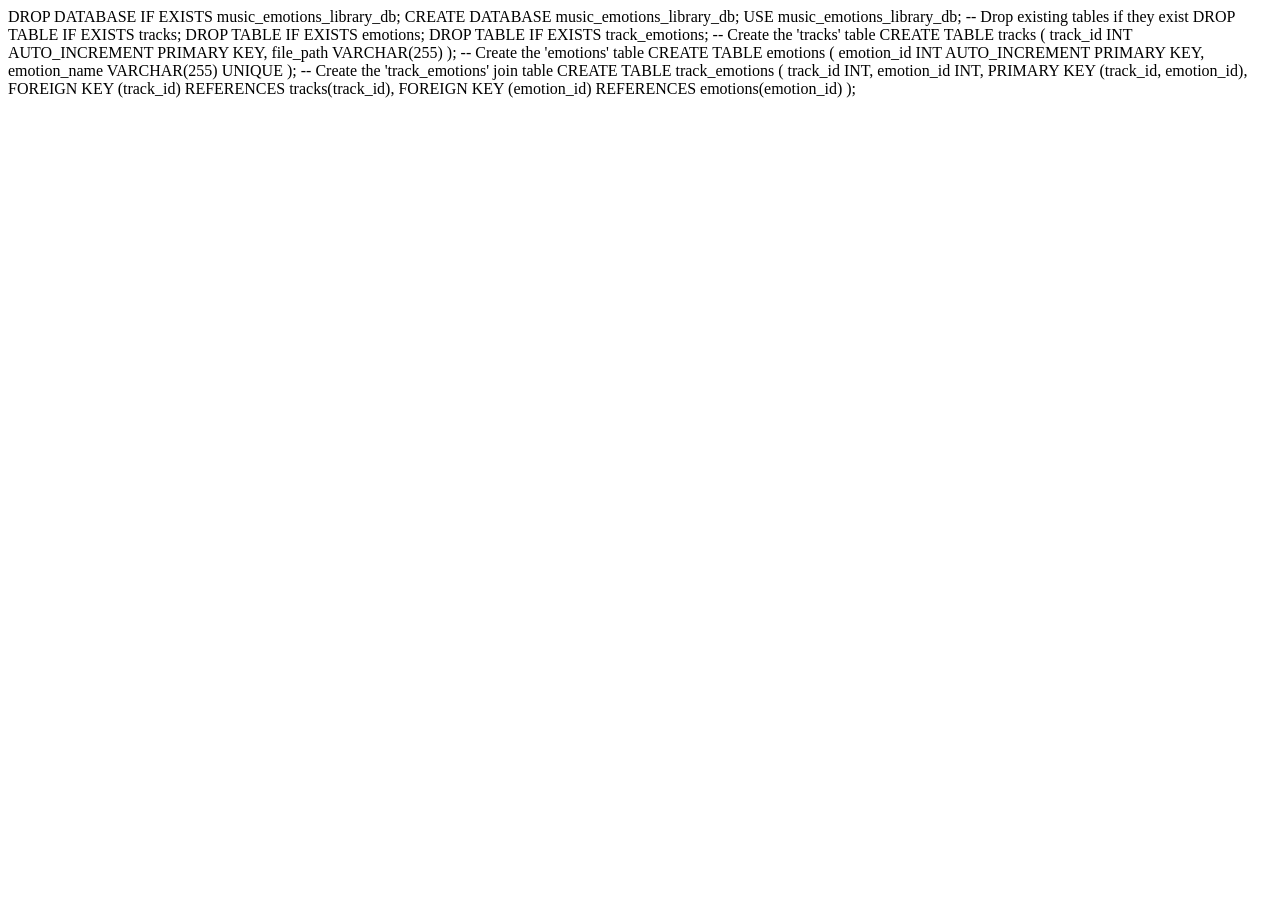
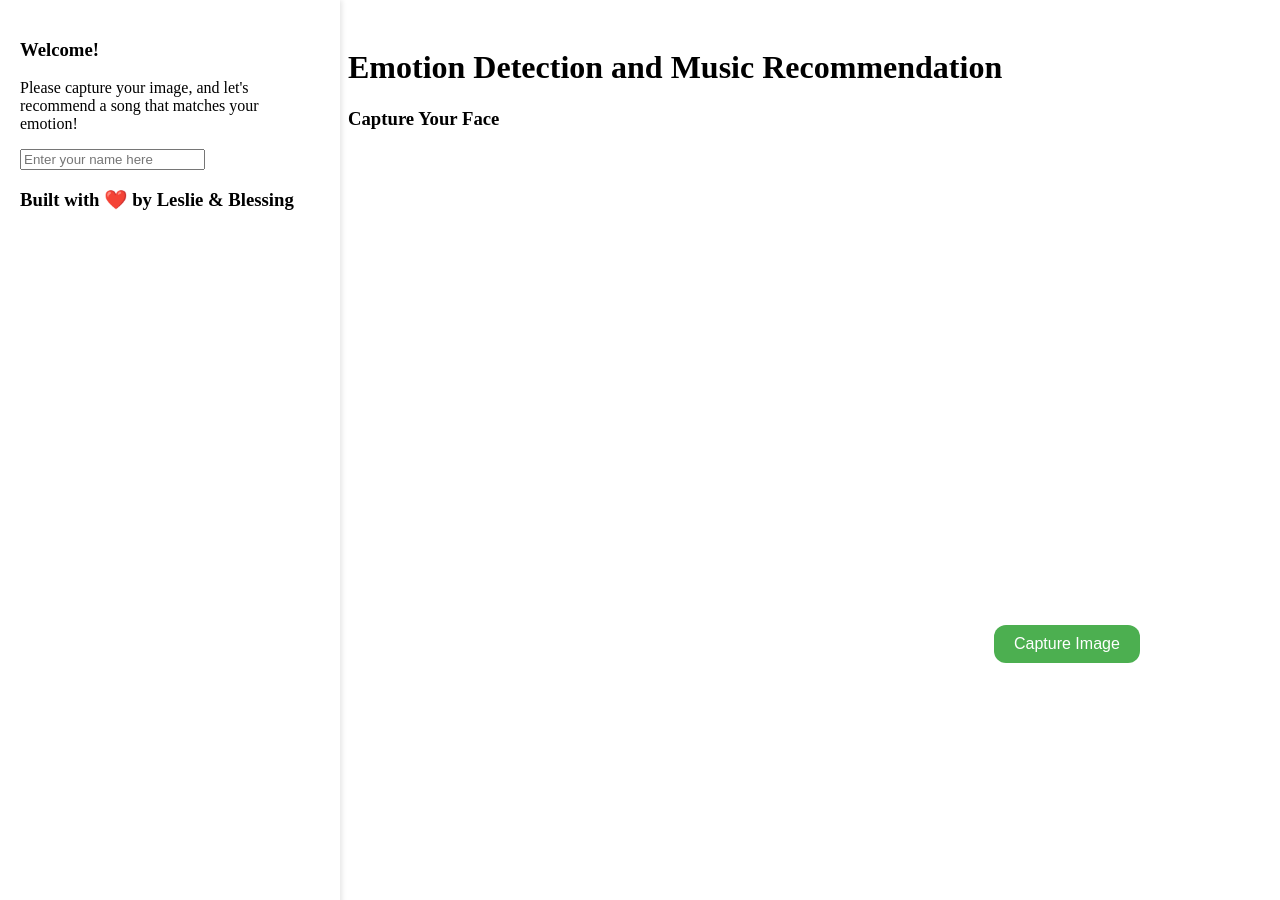
Before and after one commit to BlessingLeslie/Group20MusicRecommendation, a Flask app: page / in a window 1280 px wide. Run offline with Flask 3, Linux system fonts and the light colour scheme; some libraries are stand-ins or nearby versions.

Commit message:
Update capture.html

```diff
--- a/templates/capture.html
+++ b/templates/capture.html
@@ -1,29 +1,186 @@
-DROP DATABASE IF EXISTS music_emotions_library_db;
-CREATE DATABASE music_emotions_library_db;
-USE music_emotions_library_db;
+<!DOCTYPE html>
+<html lang="en">
+<head>
+    <meta charset="UTF-8">
+    <title>Emotion Detection and Music Recommendation</title>
+    <link href="https://fonts.googleapis.com/css2?family=Roboto:wght@400;700&display=swap" rel="stylesheet">
+    <style>
+    #body {
+    font-family: 'Roboto', sans-serif;
+    background-color: #F5F5F5;
+    text-align: center;
+  }
+  #video {
+    margin-top: 20px;
+  }
+  #snap {
+    background-color: #4CAF50;
+    border: none;
+    color: white;
+    padding: 10px 20px;
+    text-align: center;
+    text-decoration: none;
+    display: inline-block;
+    font-size: 16px;
+    margin: 4px 2px;
+    cursor: pointer;
+    border-radius: 12px;
+  }
+  #emotion, #audioPlayer, #downloadButton {
+    margin-top: 20px;
+  }
+  .container {
+    margin: 20px;
+    padding: 20px;
+  }
+  .sidebar {
+    text-align: left;
+    position: fixed;
+    top: 0;
+    left: 0;
+    width: 300px;
+    height: 100%;
+    background-color: #fff;
+    padding: 20px;
+    box-shadow: 2px 0px 5px rgba(0,0,0,0.1);
+  }
+  .content {
+    margin-left: 320px;
+    padding: 20px;
+  }
+  .emotion-message {
+    color: #555;
+    font-size: 1.2em;
+    margin-top: 20px;
+  }
+  .happy {
+    color: #2ecc71;
+  }
+  .sad {
+    color: #3498db;
+  }
+  .surprise {
+    color: #9b59b6;
+  }
+  .angry {
+  color: #E74C3C;
+    }
+    .fear {
+    color: #F1C40F;
+    }
+    .disgust {
+    color: #95A5A6;
+    }
+    .neutral {
+    color: #7F8C8D;
+    }
 
--- Drop existing tables if they exist
-DROP TABLE IF EXISTS tracks;
-DROP TABLE IF EXISTS emotions;
-DROP TABLE IF EXISTS track_emotions;
+  #downloadButton {
+    background-color: #3498db;
+    color: white;
+    padding: 10px 20px;
+    margin: 10px 0;
+    border: none;
+    border-radius: 5px;
+    cursor: pointer;
+  }
+</style>
+</head>
+<body>
 
--- Create the 'tracks' table
-CREATE TABLE tracks (
-    track_id INT AUTO_INCREMENT PRIMARY KEY,
-    file_path VARCHAR(255)
-);
+<div class="sidebar">
+  <h3>Welcome!</h3>
+  <p>Please capture your image, and let's recommend a song that matches your emotion!</p>
+  <input type="text" id="nameInput" placeholder="Enter your name here">
 
--- Create the 'emotions' table
-CREATE TABLE emotions (
-    emotion_id INT AUTO_INCREMENT PRIMARY KEY,
-    emotion_name VARCHAR(255) UNIQUE
-);
+  <h3>Built with &#10084;&#65039; by Leslie & Blessing<h3>
+</div>
 
--- Create the 'track_emotions' join table
-CREATE TABLE track_emotions (
-    track_id INT,
-    emotion_id INT,
-    PRIMARY KEY (track_id, emotion_id),
-    FOREIGN KEY (track_id) REFERENCES tracks(track_id),
-    FOREIGN KEY (emotion_id) REFERENCES emotions(emotion_id)
-);
+
+<div class="content">
+  <h1>Emotion Detection and Music Recommendation</h1>
+  <h3>Capture Your Face</h3>
+  <video id="video" width="640" height="480" autoplay></video>
+  <button id="snap">Capture Image</button>
+  <canvas id="canvas" width="640" height="480" style="display:none;"></canvas>
+  <p id="emotion" class="emotion-message"></p>
+  <audio id="audioPlayer" controls style="display:none;"></audio>
+  <button id="downloadButton" style="display:none;">Download Song</button>
+</div>
+
+
+<script>
+// Get access to the camera
+if(navigator.mediaDevices && navigator.mediaDevices.getUserMedia) {
+    navigator.mediaDevices.getUserMedia({ video: true }).then(function(stream) {
+        var video = document.getElementById('video');
+        video.srcObject = stream;
+        video.play();
+    });
+}
+
+// Elements for taking the snapshot
+var canvas = document.getElementById('canvas');
+var context = canvas.getContext('2d');
+var video = document.getElementById('video');
+
+// Trigger photo take
+document.getElementById("snap").addEventListener("click", function() {
+    context.drawImage(video, 0, 0, 640, 480);
+
+    // Convert the canvas to a data URL
+    var imageDataURL = canvas.toDataURL('image/png');
+
+    // Send this image data to the server
+    fetch('/predict-emotion', {
+        method: 'POST',
+        headers: {
+            'Content-Type': 'application/json'
+        },
+        body: JSON.stringify({image_data: imageDataURL})
+    })
+    .then(response => response.json())
+    .then(data => {
+        var name = document.getElementById("nameInput").value || "there";
+        var emotionText = "Hello " + name + ", Let's Analyze Your Emotion";
+        var message = "We sense that you are feeling: " + data.emotion;
+        var motivationalText = getMotivationalText(data.emotion);
+
+        // Display the predicted emotion and motivational text
+        document.getElementById("emotion").innerHTML = emotionText + "<br>" + message + "<br>" + motivationalText;
+
+        // Set up and display the audio player
+        var audioPlayer = document.getElementById('audioPlayer');
+        audioPlayer.src = data.track_url;
+        audioPlayer.style.display = 'block';
+        audioPlayer.play();
+
+        // Set up and display the download button
+        var downloadButton = document.getElementById('downloadButton');
+        downloadButton.style.display = 'block';
+        downloadButton.onclick = function() {
+            window.location.href = data.track_url; // Direct download link
+        };
+    })
+    .catch(error => {
+        console.error('Error:', error);
+    });
+});
+
+function getMotivationalText(emotion) {
+    var messages = {
+        "Happy": "<span class='happy'>Keep on being happy! 😊</span>",
+        "Sad": "<span class='sad'>It's okay to be sad. Here's a song to cheer you up! 😌</span>",
+        "Surprise": "<span class='surprise'>Surprise! Hope this song makes your day even better. 😮</span>",
+        "Angry": "<span class='angry'>Feeling angry? Take a deep breath. This song might cool you down. 😠</span>",
+        "Fear": "<span class='fear'>Feeling scared? Be brave. Here's a song to give you strength. 😨</span>",
+        "Disgust": "<span class='disgust'>Not everything is as bad as it seems. Let this tune distract you. 😒</span>",
+        "Neutral": "<span class='neutral'>Feeling neutral? Let's add a little spice with this track. 😐</span>"
+        // Add more emotions and messages as needed
+    };
+    return messages[emotion] || "<span>Hope you enjoy the music!</span>";
+}
+</script>
+
+</body>
+</html>
```
